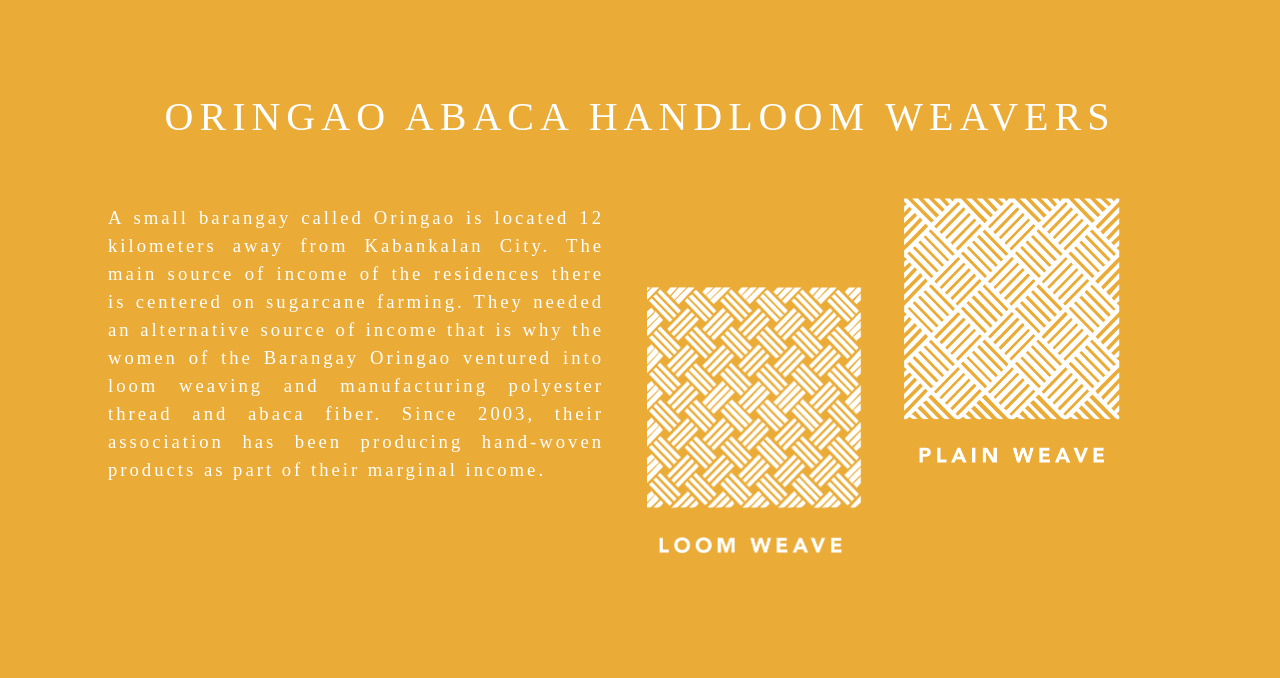
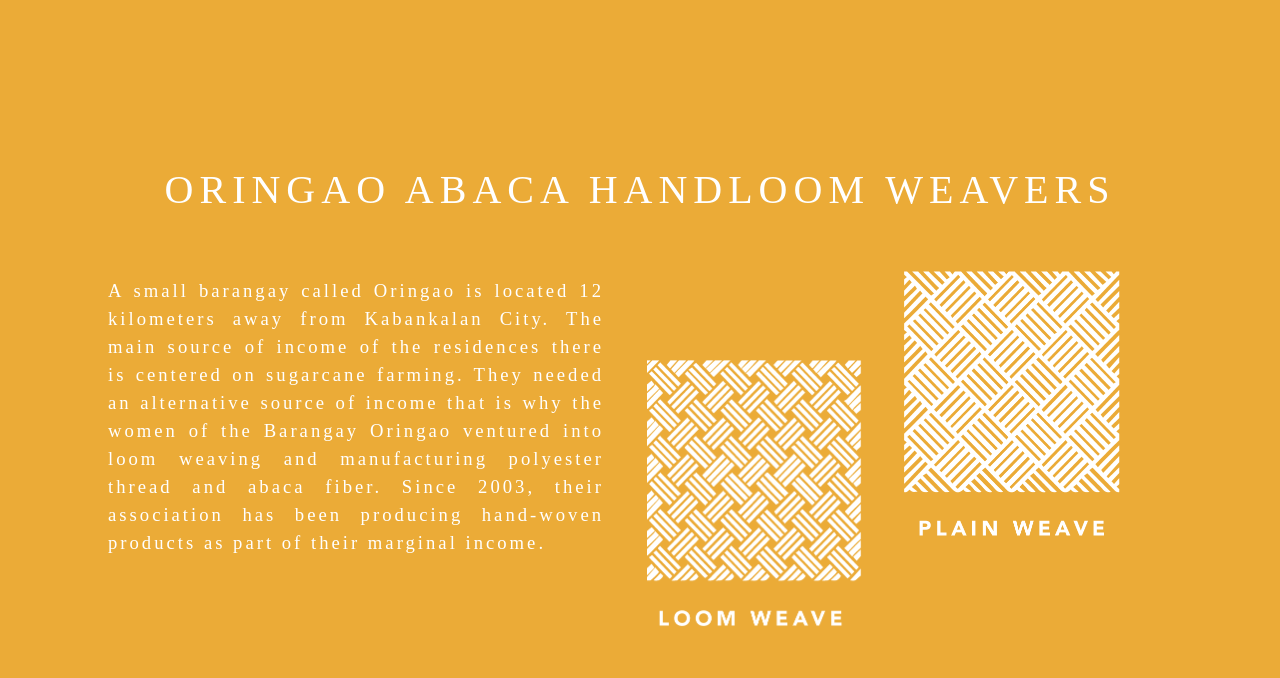
Before and after one commit to enzoorbeta/N.Thesis, a website: page oringao.html in a window 1280 px wide. Shown: the part 802-1480 px from the top of the page. Drawn offline with Linux system fonts and the light colour scheme; a web font is replaced by a local one.

Commit message:
add centerness to second fold

```diff
--- a/css/tribes.css
+++ b/css/tribes.css
@@ -40,6 +40,8 @@
 
 #second-fold {
   background-color: #EBAB37;
+  align-items: center;
+  justify-content: center;
 }
 #hero-banner-text {
   color: white;
```
Also changed, not shown: oringao.html (+1 -2 lines).
